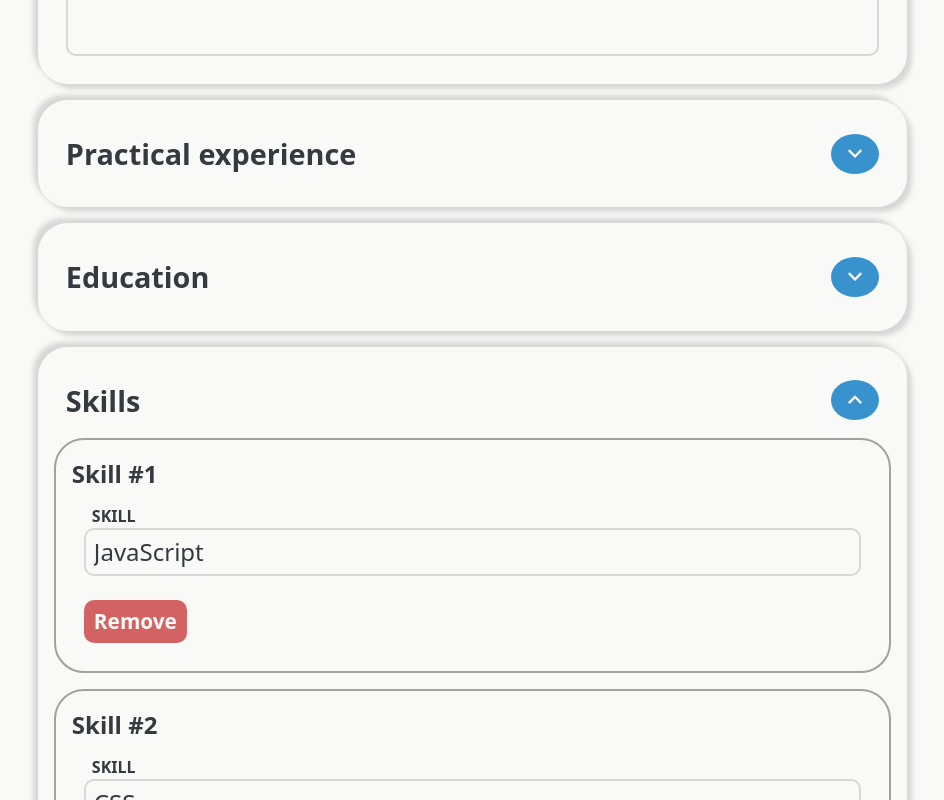
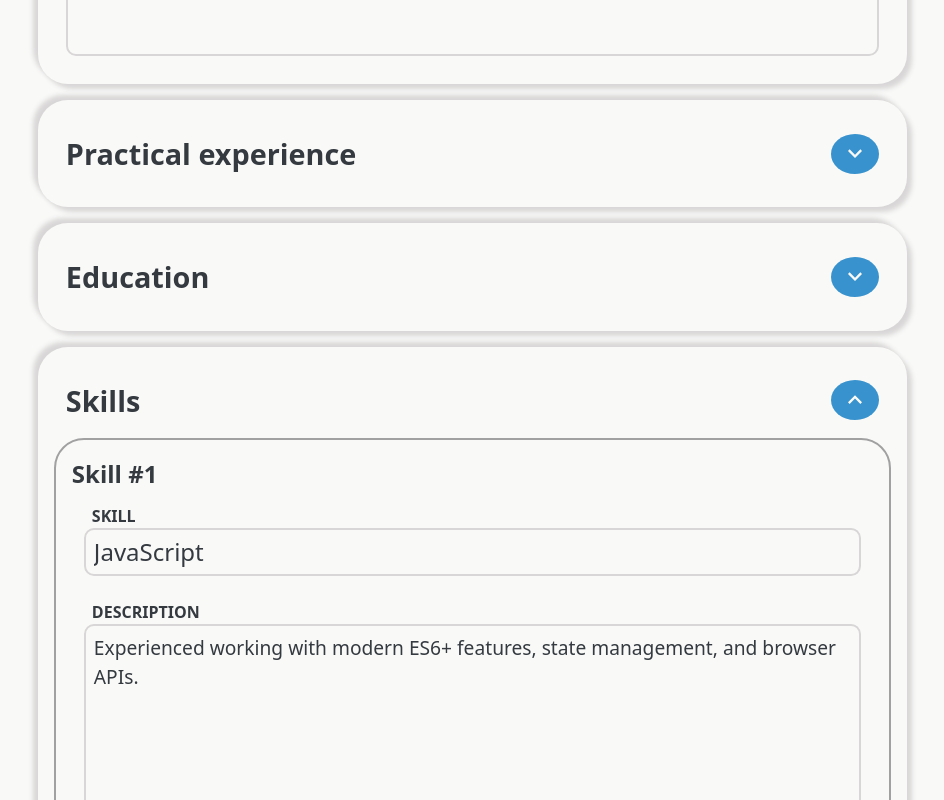
Before and after one commit to V1IRuZ/cv-application, a React (Vite) app: page / in a window 1280 px wide. Both pictures are taken after a click on the button 1015 px from the left and 1003 px from the top of the page. Shown: the part 603-1403 px from the top of the page, without its empty margins (160-1104 px from the left). Built offline with nearby package versions, Linux system fonts and the light colour scheme.

Commit message:
feat: add textarea input to skills

```diff
--- a/src/components/Skills.jsx
+++ b/src/components/Skills.jsx
@@ -20,6 +20,21 @@ function SkillInput({ data, index, onRemove, setData }) {
             setData((prevData) =>
               prevData.map((item) =>
                 item.id === data.id ? { ...item, skill: e.target.value } : item,
+              ),
+            )
+          }
+        />
+      </div>
+      <div className="input">
+        <label htmlFor={`description-${data.id}`}>DESCRIPTION</label>
+        <textarea
+          name="description"
+          id={`description-${data.id}`}
+          value={data.description}
+          onChange={(e) =>
+            setData((prevData) =>
+              prevData.map((item) =>
+                item.id === data.id ? { ...item, description: e.target.value } : item,
               ),
             )
           }
```
